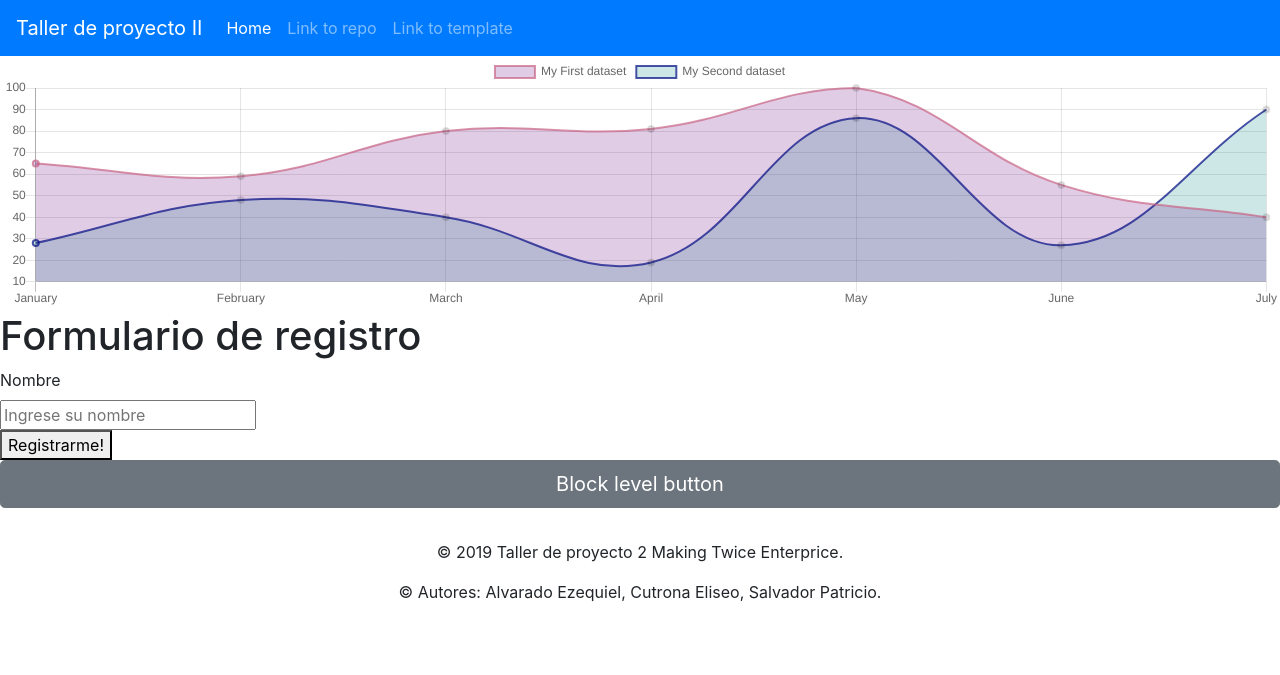
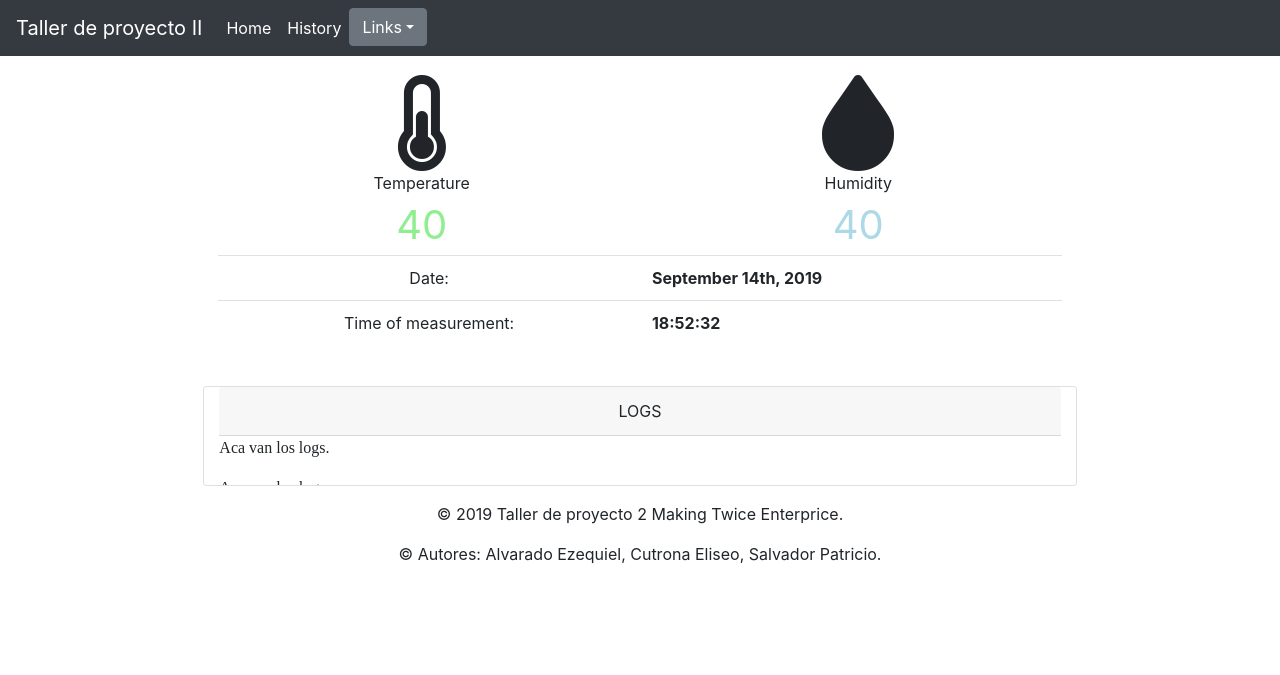
Before and after one commit to ezequielAlvarado/taller2, a Flask app: template src/templates/home.html in a window 1280 px wide. Shown: the top 675 px of the page. Run offline with Flask 2, Linux system fonts and the light colour scheme; the template is opened without the code that fills it, so the values that code supplies are empty; some libraries are stand-ins or nearby versions.

Commit message:
mejorando-pagina

```diff
--- a/src/app.py
+++ b/src/app.py
@@ -3,9 +3,13 @@ from flask import render_template
 
 app = Flask(__name__)
 
-@app.route("/")
+@app.route("/home")
 def main():
     return render_template('home.html')
 
+@app.route('/history')
+def hist():
+    return render_template('history.html')
+
 if __name__ == "__main__":
     app.run("0.0.0.0", port=4000, debug=True)
--- a/src/templates/home.html
+++ b/src/templates/home.html
@@ -6,12 +6,15 @@
       <script src="https://stackpath.bootstrapcdn.com/bootstrap/4.3.1/js/bootstrap.min.js" integrity="sha384-JjSmVgyd0p3pXB1rRibZUAYoIIy6OrQ6VrjIEaFf/nJGzIxFDsf4x0xIM+B07jRM" crossorigin="anonymous"></script>
       <link rel="canonical" href="https://getbootstrap.com/docs/4.0/examples/sticky-footer-navbar/">
       <script src="https://cdnjs.cloudflare.com/ajax/libs/Chart.js/2.7.2/Chart.min.js"> </script>
+      <link rel="stylesheet" href="https://use.fontawesome.com/releases/v5.7.0/css/all.css" integrity="sha384-lZN37f5QGtY3VHgisS14W3ExzMWZxybE1SJSEsQp9S+oqd12jhcu+A56Ebc1zFSJ" crossorigin="anonymous">
+
+
 
         <title>TP2</title>
 
     </head>
     <body>
-            <nav class="navbar navbar-expand-lg navbar-dark bg-primary">
+      <nav class="navbar navbar-expand-lg navbar-dark bg-dark fixed-top">
           <a class="navbar-brand" href="#">Taller de proyecto II</a>
           <button class="navbar-toggler" type="button" data-toggle="collapse" data-target="#navbarSupportedContent" aria-controls="navbarSupportedContent" aria-expanded="false" aria-label="Toggle navigation">
               <span class="navbar-toggler-icon"></span>
@@ -20,77 +23,79 @@
           <div class="collapse navbar-collapse" id="navbarSupportedContent">
               <ul class="navbar-nav mr-auto">
                   <li class="nav-item active">
-                                <a class="nav-link" href="#">Home
-                        <span class="sr-only">(current)</span>
+                      <a class="nav-link" href="/home">Home
                       </a>
                   </li>
                   <li class="nav-item">
-                                <a class="nav-link" href="https://github.com/gmaron/tp2_example">Link to repo</a>
+                  <a class="nav-link active" href="/history">History</a>
                   </li>
-                            <li class="nav-item">
-                                <a class="nav-link" href="https://github.com/gmaron/tp2_template">Link to template</a>
+                  <li class="nav-item dropdown">
+                      <button type="button" class="btn btn-secondary dropdown-toggle" data-toggle="dropdown">Links</button>
+                      <div class="dropdown-menu" aria-labelledby="navbarDropdown">
+                          <a class="dropdown-item" href="https://github.com/ezequielAlvarado/taller2">Link to repo</a>
+                          <a class="dropdown-item" href="https://github.com/ezequielAlvarado/taller2/tree/master/src/templates">Link to template</a>
+                      </div>
                   </li>
               </ul>
           </div>
       </nav>
 
+      <script type="text/javascript">
+        var temperature = 40;
+        var humidity = 50;
+      </script>
 
-                <canvas id="myChart" width="50" height="10"></canvas>
-                <script>
-                //line
-                var ctxL = document.getElementById("myChart").getContext('2d');
-                var myLineChart = new Chart(ctxL, {
-                  type: 'line',
-                  data: {
-                    labels: ["January", "February", "March", "April", "May", "June", "July"],
-                    datasets: [{
-                        label: "My First dataset",
-                        data: [65, 59, 80, 81, 100, 55, 40],
-                        backgroundColor: [
-                          'rgba(105, 0, 132, .2)',
-                        ],
-                        borderColor: [
-                          'rgba(200, 99, 132, .7)',
-                        ],
-                        borderWidth: 2
-                      },
-                      {
-                        label: "My Second dataset",
-                        data: [28, 48, 40, 19, 86, 27, 90],
-                        backgroundColor: [
-                          'rgba(0, 137, 132, .2)',
-                        ],
-                        borderColor: [
-                          'rgba(0, 10, 130, .7)',
-                        ],
-                        borderWidth: 2
-                      }
-                    ]
-                  },
-                });
-                </script>
-        <h1>Formulario de registro</h1>
-        <!--action="/form" method="POST"-->
-        <form>
 
-            <label for="nombre">Nombre</label> <br>
-            <input type="text"
-                   id="nombre"
-                   name="nombre"
-                   placeholder="Ingrese su nombre" required/> <br>
-            <button type="submit">Registrarme!</button>
-            <button type="button" class="btn btn-secondary btn-lg btn-block">Block level button</button>
-        </form>
+
+      <div class="row justify-content-center text-center" style="margin-top: 75px;">
+        <div class="col-4"><i class="fas fa-thermometer-half fa-6x"></i></div>
+        <div class="col-4"><i class="fas fa-map-marker fa-6x fa-rotate-180"></i></div>
+      </div>
+      <div class="row justify-content-center text-center">
+        <div class="col-4">Temperature</div>
+        <div class="col-4">Humidity</div>
+      </div>
+      <div class="row justify-content-center text-center">
+        <div class="col-4"><span style="color: rgb(144, 238, 144); font-size: 30pt"><script type="text/javascript"> document.write(temperature);</script></span></div>
+        <div class="col-4"><span style="color: rgb(173, 216, 230); font-size: 30pt"><script type="text/javascript"> document.write(temperature);</script></span></div>
+      </div>
+      <div class="row justify-content-center text-center">
+        <div class="col-8">
+          <table class="table">
+            <tr>
+              <td class="text-center">Date:</td>
+              <td><strong>September 14th, 2019</strong></td>
+            </tr>
+            <tr>
+              <td class="text-center">Time of measurement:</td>
+              <td><strong> 18:52:32 </strong></td>
+            </tr>
+          </table>
+        </div>
+      </div>
+
+
+      <div class="row justify-content-center " style="margin-top: 25px;">
+          <div class="card col-8" style="max-height: 100px; overflow-y: auto;">
+            <div class="card-header text-center"> LOGS </div>
+            <div class="card-content">
+              <p style= "font-family:'Times New Roman'">Aca van los logs. </p>
+              <p style= "font-family:'Times New Roman'">Aca van los logs. </p>
+              <p style= "font-family:'Times New Roman'">Aca van los logs. </p>
+              <p style= "font-family:'Times New Roman'">Aca van los logs. </p>
+              <p style= "font-family:'Times New Roman'">Aca van los logs. </p>
+              <p style= "font-family:'Times New Roman'">Aca van los logs. </p>
+            </div>
+          </div>
+        </div>
 
       <footer class="page-footer font-small blue">
-
         <!-- Copyright -->
         <div class="footer-copyright text-center py-3">© 2019 Taller de proyecto 2 Making Twice Enterprice.
                 <div class="footer-copyright text-center py-3">© Autores: Alvarado Ezequiel, Cutrona Eliseo, Salvador Patricio.
          <!-- <a href="https://mdbootstrap.com/education/bootstrap/"> Autores: Ezequiel Alvarado, Patricio Salvador</a>-->
         </div>
         <!-- Copyright -->
-
       </footer>
 
     </body>
```
Also changed, not shown: src/templates/history.html (added, +88 -0 lines). Lines whose indentation alone changed are shown as unchanged.
